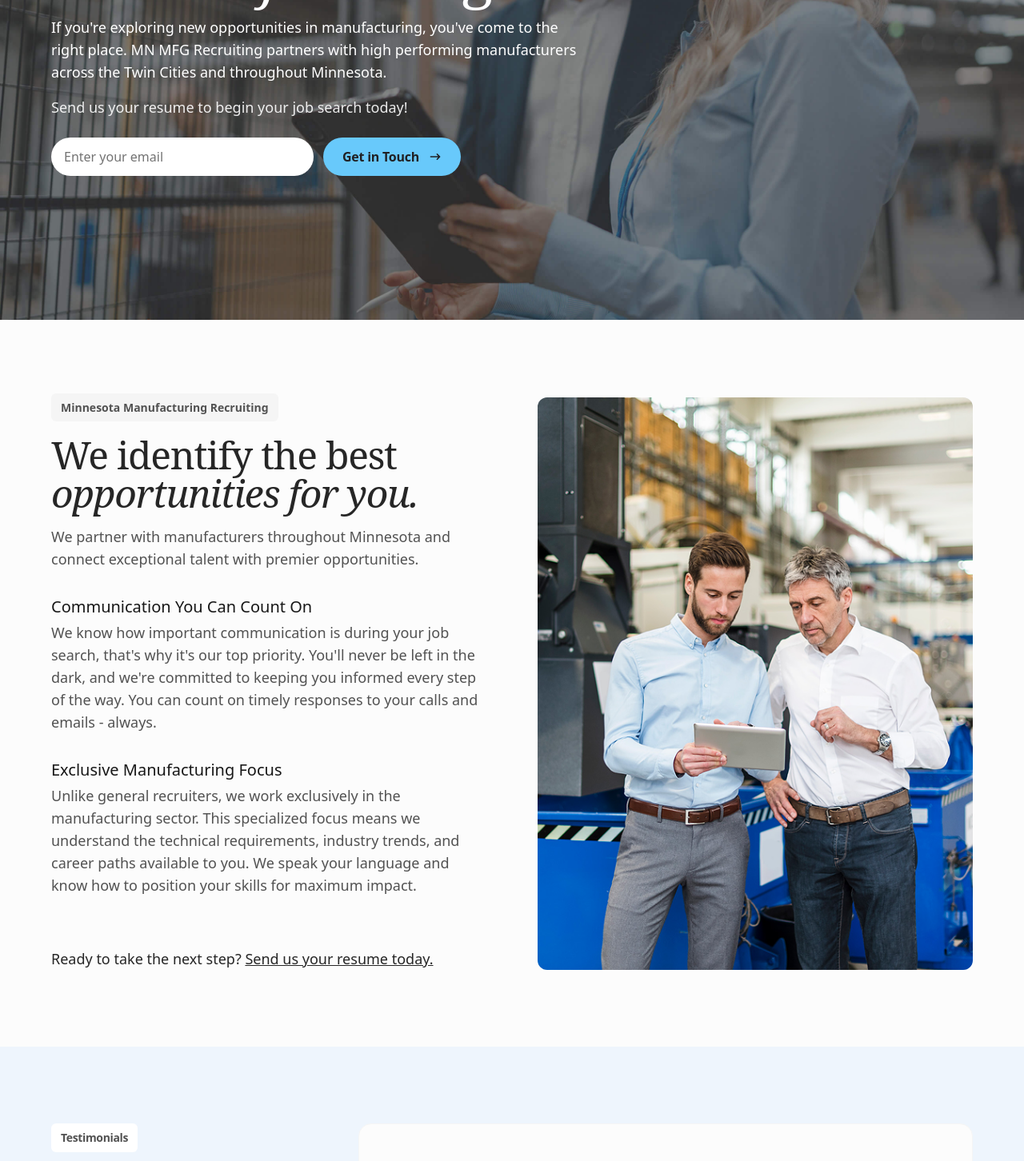
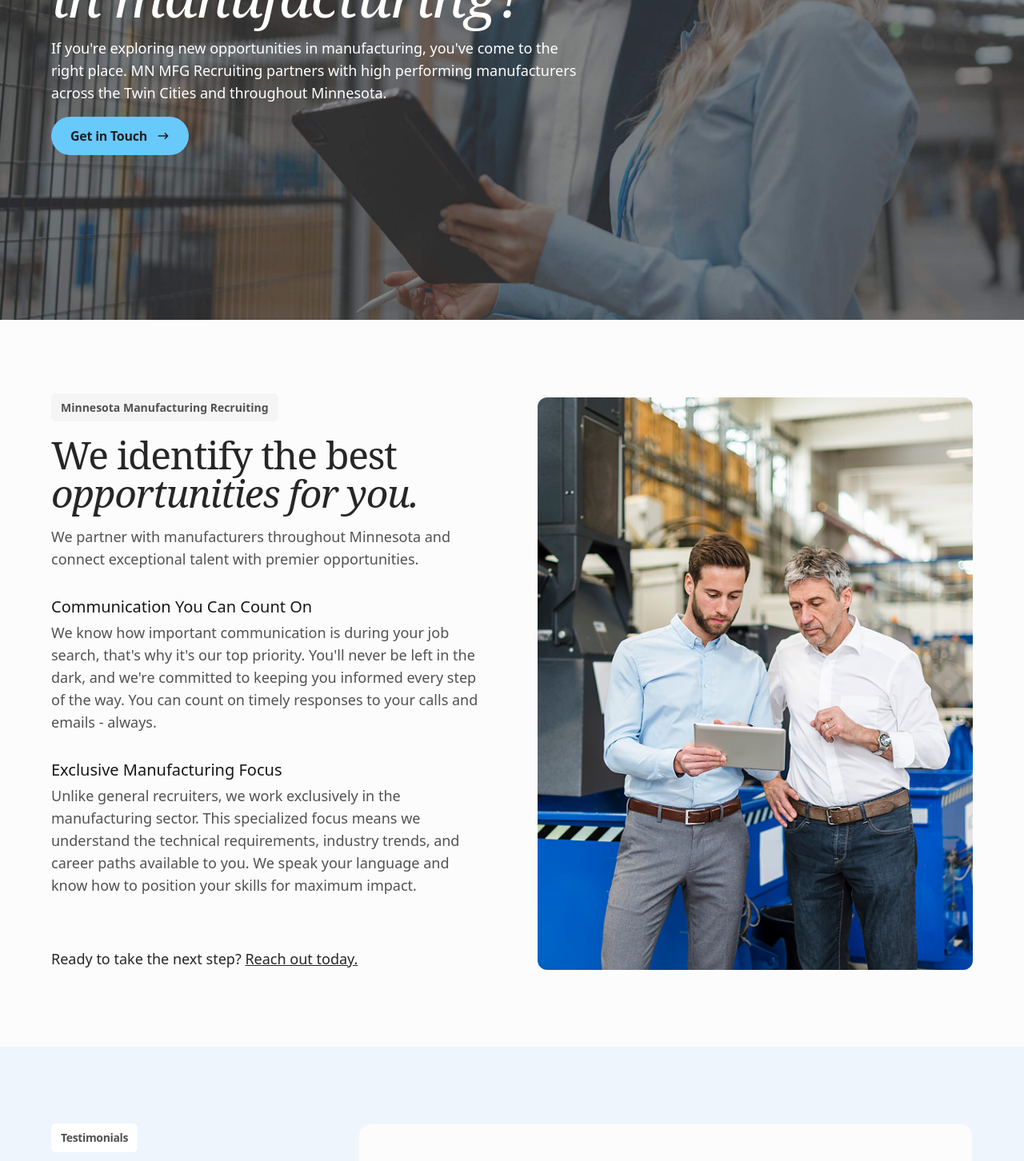
Before and after one commit to mhlauf1/mmr, a Next.js app: page /job-seekers in a window 1280 px wide. Shown: the part 360-1812 px from the top of the page at 80% size. Built offline with nearby package versions, Linux system fonts and the light colour scheme.

Commit message:
updating notes

```diff
--- a/src/components/BottomCTA.tsx
+++ b/src/components/BottomCTA.tsx
@@ -37,7 +37,7 @@ const BottomCTA: React.FC = () => {
           Hiring Managers
         </span>
         <h2 className="text-neutral-100 text-3xl md:text-4xl lg:text-5xl leading-tight font-pt-serif tracking-tight mb-4">
-          Find Top <span className="italic">Manufacturing Talent.</span>
+          Find <span className="italic">Manufacturing Talent.</span>
         </h2>
 
         {employerSucceeded && (
@@ -214,7 +214,7 @@ const BottomCTA: React.FC = () => {
           </div>
           <div>
             <label className="block text-neutral-700 text-sm mb-1">
-              Job Position
+              Position
             </label>
             <input
               name="seekerPosition"
--- a/src/sections/job-seekers/Hero.tsx
+++ b/src/sections/job-seekers/Hero.tsx
@@ -3,6 +3,7 @@ import React, { useState } from "react";
 import Image from "next/image";
 import { Button } from "@/components/Buttons";
 import { motion } from "framer-motion";
+import Link from "next/link";
 
 const Hero: React.FC = () => {
   const textVariants = {
@@ -74,23 +75,9 @@ const Hero: React.FC = () => {
             variants={textVariants}
             className="mt-4 space-y-6"
           >
-            <p className="text-white/90 text-md md:text-lg">
-              Send us your resume to begin your job search today!
-            </p>
-            <form
-              className="flex flex-col md:flex-row gap-3 max-w-lg"
-              onSubmit={handleSubmit}
-            >
-              <input
-                type="email"
-                required
-                placeholder="Enter your email"
-                value={email}
-                onChange={(e) => setEmail(e.target.value)}
-                className="flex-1  px-4 py-3 rounded-full bg-white text-neutral-800 placeholder-neutral-500 focus:outline-none"
-              />
+            <Link href="contact">
               <Button text="Get in Touch" />
-            </form>
+            </Link>
           </motion.div>
         </div>
       </div>
--- a/src/sections/job-seekers/Opportunities.tsx
+++ b/src/sections/job-seekers/Opportunities.tsx
@@ -49,7 +49,7 @@ const JobSeekers = () => {
           <p className="text-neutral-800 mt-8 md:mt-16 md:max-w-xl text-md md:text-lg">
             Ready to take the next step?{" "}
             <Link href="/contact">
-              <span className="underline">Send us your resume today.</span>
+              <span className="underline">Reach out today.</span>
             </Link>
           </p>
         </div>
```
